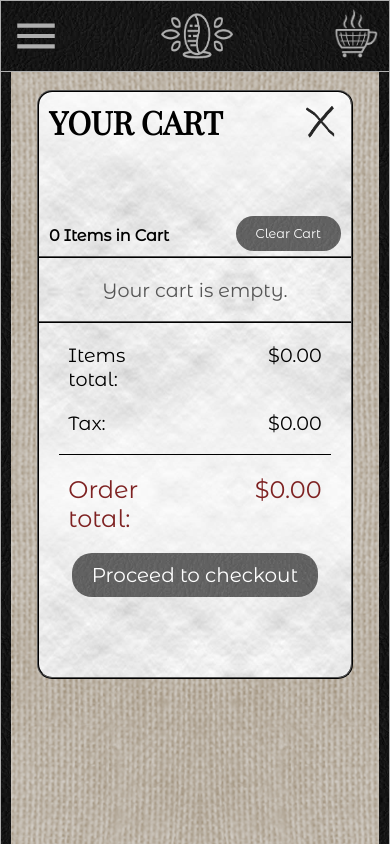
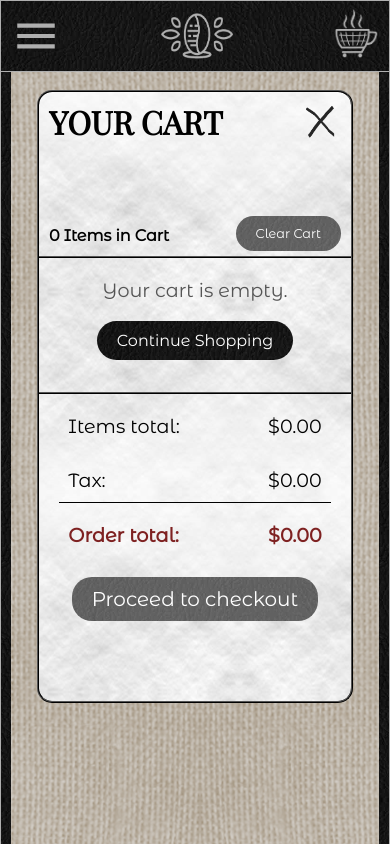
Before and after one commit to caelinp/rider-coffee-roaster, a React (Create React App) app: page /rider-coffee-roaster/shopping-cart in a window 390 px wide. Built offline with nearby package versions, Linux system fonts and the light colour scheme.

Commit message:
added post submit modal and continue shopping button

```diff
--- a/src/ShoppingCartPage.css
+++ b/src/ShoppingCartPage.css
@@ -36,7 +36,7 @@
 .cart-content {
     max-width: 80vw;
     width: fit-content;
-    min-width: 122ch;
+    min-width: 128ch;
     flex-direction: row;
     gap: 2rem;
     overflow-y: auto;
@@ -156,10 +156,11 @@ input[type="number"] {
     text-align: left;
     display: flex;
     justify-content: space-between;
-    align-items: flex-start;
+    align-items: flex-end;
     margin-left: 20px;
     margin-right: 20px;
     margin-top: 20px;
+    padding-bottom: 10px;
     font-size: 1.2rem;
     padding-left: 3%;
     padding-right: 3%;
@@ -170,17 +171,24 @@ input[type="number"] {
 }
 
 .cart-total-after-tax, .cart-total-price-after-tax-text {
-    font-size: 1.5rem;
     color: rgb(126, 33, 33);
+
 }
 
 .cart-total-price-before-tax-text, .tax-total-price-text, .cart-total-price-after-tax-text {
-    width: 15ch;
     word-wrap: break-word;
     overflow-wrap: break-word;
     text-align: right;
     margin-top: 0;
     margin-left: 20px;
+    max-width: 30ch;
+    margin-bottom: 0;
+}
+
+.cart-total-before-tax label, .cart-total-after-tax label, .tax-total label {
+    text-align: left;
+    width: 15ch;
+    align-self: flex-start;
 }
 
 #weight-option-cart {
@@ -308,10 +316,15 @@ input[type="number"] {
     font-style: bold;
 }
 
+.order-form {
+    align-items: center;
+    text-align: center;
+}
 .form-field {
   display: flex;
   align-items: center;
   margin: 20px
+
 }
 
 .form-field label {
@@ -329,7 +342,6 @@ input[type="number"] {
   flex: 1;
   display: flex;
   flex-direction: column;
-  align-items: left;
   margin-right: 20px;
 }
 
@@ -339,7 +351,7 @@ input[type="number"] {
     background-image: url('./img/black-leather.png');
     padding: 10px;
     border-radius: 5px;
-    width: 100%;
+    display: flex;
     flex: 1;
 
 }
@@ -398,6 +410,71 @@ input[type="number"] {
     color: black;
 }
 
+.go-to-products-button {
+    margin-top: 0;
+    margin-bottom: 2rem;
+    font-size: 1rem;
+    transition: ease-in-out 0.2s;
+    transform: scale(1);
+}
+
+.go-to-products-button:hover {
+    background-color: #1e150f;
+    background-image: url('./img/brown-leather.png');
+    transform: scale(1.05);
+}
+
+/* CSS for the Modal */
+.modal {
+    display: flex;
+    justify-content: center;
+    align-items: center;
+    height: 100%;
+    border: 1px solid black;
+
+  }
+
+  .modal-content {
+    background-color: white;
+    background-image: url('./img/background0-no-logo.png');
+    color: black;
+    width: 90%;
+    max-width: 400px; /* Adjust the maximum width as needed */
+    padding: 20px;
+    border-radius: 8px;
+    border: 1px solid black;
+    box-shadow: 0 0 10px rgba(0, 0, 0, 0.2);
+    text-align: center; /* Center-align all text within the modal */
+  }
+
+  .modal-buttons-container {
+    display: flex;
+    justify-content: space-between;
+    margin-top: 20px;
+    transition: ease-in-out 0.2s;
+    transform: scale(1);
+    max-width: 100%;
+    flex-direction: row;
+  }
+
+  .modal-button{
+    margin: 10px;
+    transition: ease-in-out 0.2s;
+    transform: scale(1);
+    font-size: 1rem
+  }
+
+  .modal-button:hover {
+    background-color: #1e150f;
+    background-image: url('./img/brown-leather.png');
+    transform: scale(1.05);
+  }
+
+  /* Add margin to the top button for spacing */
+  .modal-buttons button:first-child {
+    margin-right: 10px;
+  }
+
 @media (max-width: 1120px) {
     #order-item-product-name-and-image-container {
         margin: 20px;
@@ -440,7 +517,7 @@ input[type="number"] {
     }
 
     .cart-content {
-        min-width: 90ch;
+        min-width: 96ch;
     }
 
     .cart-page-content-and-bottom {
@@ -523,7 +600,7 @@ input[type="number"] {
     }
 }
 
-@media (max-width: 840px) {
+@media (max-width: 900px) {
     .cart-content {
         min-width: 80vw;
     }
@@ -546,28 +623,54 @@ input[type="number"] {
         align-items: flex-start;
         margin: 30px;
     }
+    .cart-total-price-before-tax-text, .tax-total-price-text, .cart-total-price-after-tax-text {
+        width: 24ch;
+    }
+}
+
+@media (max-width: 600px) {
+    .cart-total-price-before-tax-text, .tax-total-price-text, .cart-total-price-after-tax-text {
+        width: 15ch;
+    }
+}
+
+@media (max-width: 500px) {
+    .cart-total-price-before-tax-text, .tax-total-price-text, .cart-total-price-after-tax-text {
+        width: 10ch;
+        align-items: flex-end;
+    }
 }
 
 
-@media (max-width: 520px) {
+
+@media (max-width: 350px) {
     .cart-total-price-before-tax-text, .tax-total-price-text, .cart-total-price-after-tax-text {
-        width: 10ch;
+        width: 7ch;
+        font-size: 1rem;
+    }
+    .cart-total-before-tax, .cart-total-after-tax, .tax-total {
+        font-size: 1rem;
+    }
+    .modal-buttons-container {
+        flex-direction: column;
     }
 }
 
-@media (max-width: 350px) {
+@media (max-width: 250px) {
     .cart-total-before-tax, .cart-total-after-tax, .tax-total {
         flex-direction: column;
         align-items: center;
+        justify-content: center;
+
+    }
+    .cart-total-price-before-tax-text, .tax-total-price-text, .cart-total-price-after-tax-text {
+        margin: 0;
+        text-align: center;
+        justify-content: center;
     }
     .cart-total-before-tax label, .cart-total-after-tax label, .tax-total label {
-        margin-bottom: 10px;
         text-align: center;
-    }
-    .cart-total-price-before-tax-text, .tax-total-price-text, .cart-total-price-after-tax-text {
-        width: 100%;
-        margin: 0;
-        text-align: center;
+        justify-content: center;
     }
 
 }
--- a/src/ShoppingCartPage.tsx
+++ b/src/ShoppingCartPage.tsx
@@ -2,6 +2,7 @@ import React, { useState, useEffect, useCallback, useLayoutEffect, useMemo} from
 import './ShoppingCartPage.css';
 import { Link, useNavigate } from 'react-router-dom';
 import { useDispatch, useSelector } from 'react-redux';
+import { Modal } from '@mui/material';
 import productsData from './json/products.json';
 import { updateCoffeeBagItem, removeCoffeeBagItem, clearCart, selectCartItems } from './CartSlice';
 import CoffeeBagOrderItem from './OrderItem';
@@ -51,6 +52,7 @@ const ShoppingCartPage = () => {
   const [postalCode, setPostalCode] = useState('');
   const dispatch = useDispatch();
   const [isEmailValid, setIsEmailValid] = useState(true);
+const [isModalOpen, setIsModalOpen] = useState(false);
 
   // Helper function to get the discount multiplier based on the selected subscription frequency
   const getDiscountMultiplier = useCallback((selectedSubscriptionFrequency: string) => {
@@ -355,8 +357,13 @@ const ShoppingCartPage = () => {
     const mailtoLink = 'mailto:' + COMPANY_EMAIL_ADDRESS + '?subject=' + emailSubject + '&body=' + emailContent;
     // Open the default email client with the mailto link
     window.location.href = mailtoLink;
+    setIsModalOpen(true);
   };
 
+  // Function to close the modal
+  const closeModal = () => {
+    setIsModalOpen(false);
+  };
   // Check if all required form fields are filled
   const isFormComplete =
     isEmailValid &&
@@ -378,6 +385,10 @@ const ShoppingCartPage = () => {
           <p>
             Your cart is empty.
           </p>
+          <button
+            className="go-to-products-button" onClick={()=> {navigate('/products/')}}
+          >Continue Shopping</button>
+
         </div>
       );
     } else {
@@ -629,8 +640,8 @@ const ShoppingCartPage = () => {
               <p className="tax-total-price-text">${taxTotal.toFixed(2)}</p>
             </div>
             <div className="cart-total-after-tax">
-              <label>{"Order total: "}</label>
-              <p className="cart-total-price-after-tax-text">${(parseFloat(totalPrice.toFixed(2)) + parseFloat(taxTotal.toFixed(2))).toFixed(2)}</p>
+              <label><strong>{"Order total: "}</strong></label>
+              <p className="cart-total-price-after-tax-text"><strong>${(parseFloat(totalPrice.toFixed(2)) + parseFloat(taxTotal.toFixed(2))).toFixed(2)}</strong></p>
             </div>
             <button
                 className="checkout-button"
@@ -655,6 +666,36 @@ const ShoppingCartPage = () => {
         </div>
       <div className="black-bar-bottom"></div>
     </div>
+    <Modal
+        open={isModalOpen}
+        onClose={closeModal}
+        aria-labelledby="modal-title"
+        aria-describedby="modal-description"
+      >
+        <div className="modal">
+          <div className="modal-content">
+            <p id="modal-title">Have you sent your order email?</p>
+            <div className="modal-buttons-container">
+              <button
+                className="modal-button"
+                onClick={() => {
+                  closeModal();
+                  handleClearCart();
+                  navigate('/products');
+                }}
+              >
+                Yes! Clear Cart
+              </button>
+              <button
+                className="modal-button"
+                onClick={closeModal}
+              >
+                No, Return to Cart
+              </button>
+            </div>
+          </div>
+        </div>
+      </Modal>
   </div>
 );
 };
```
